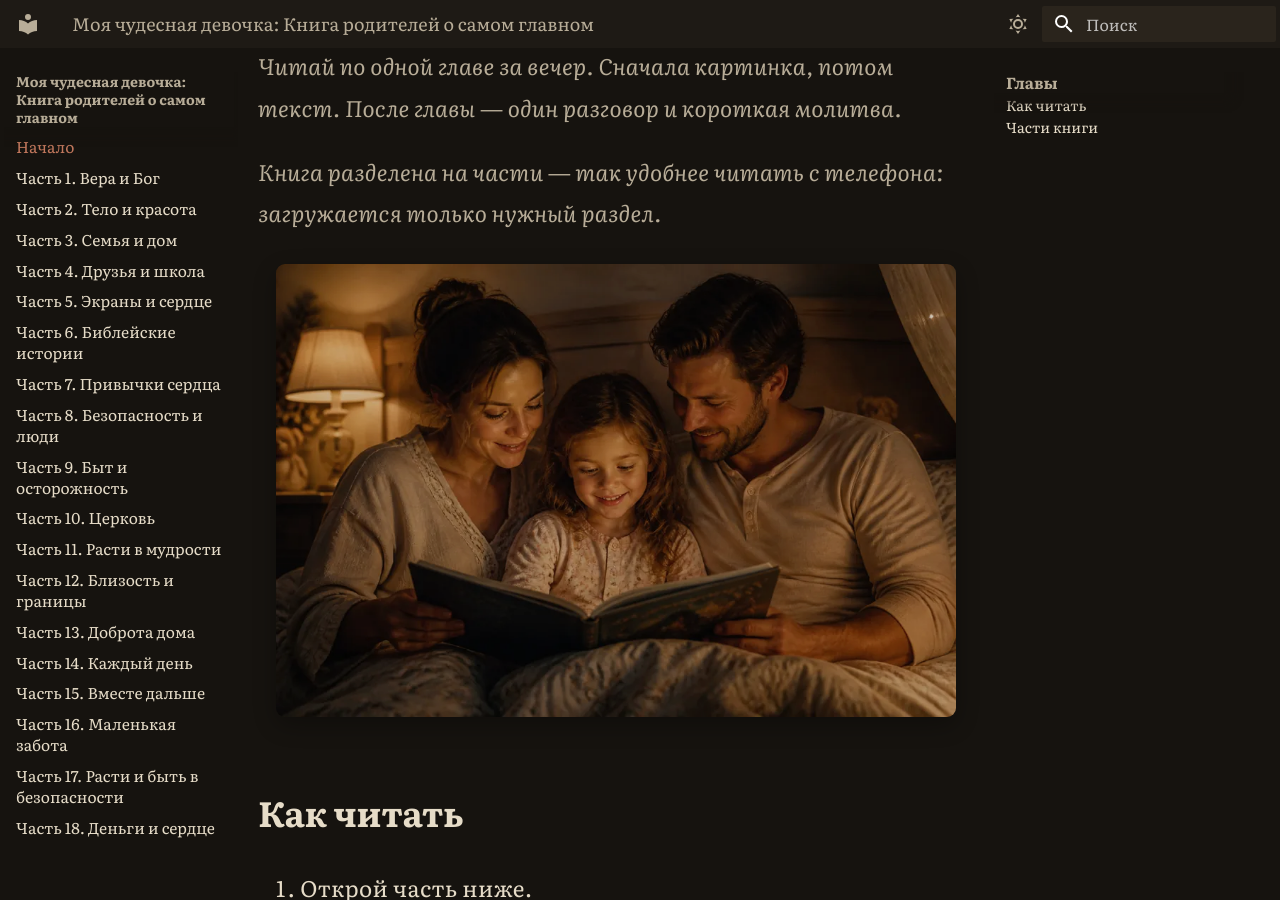
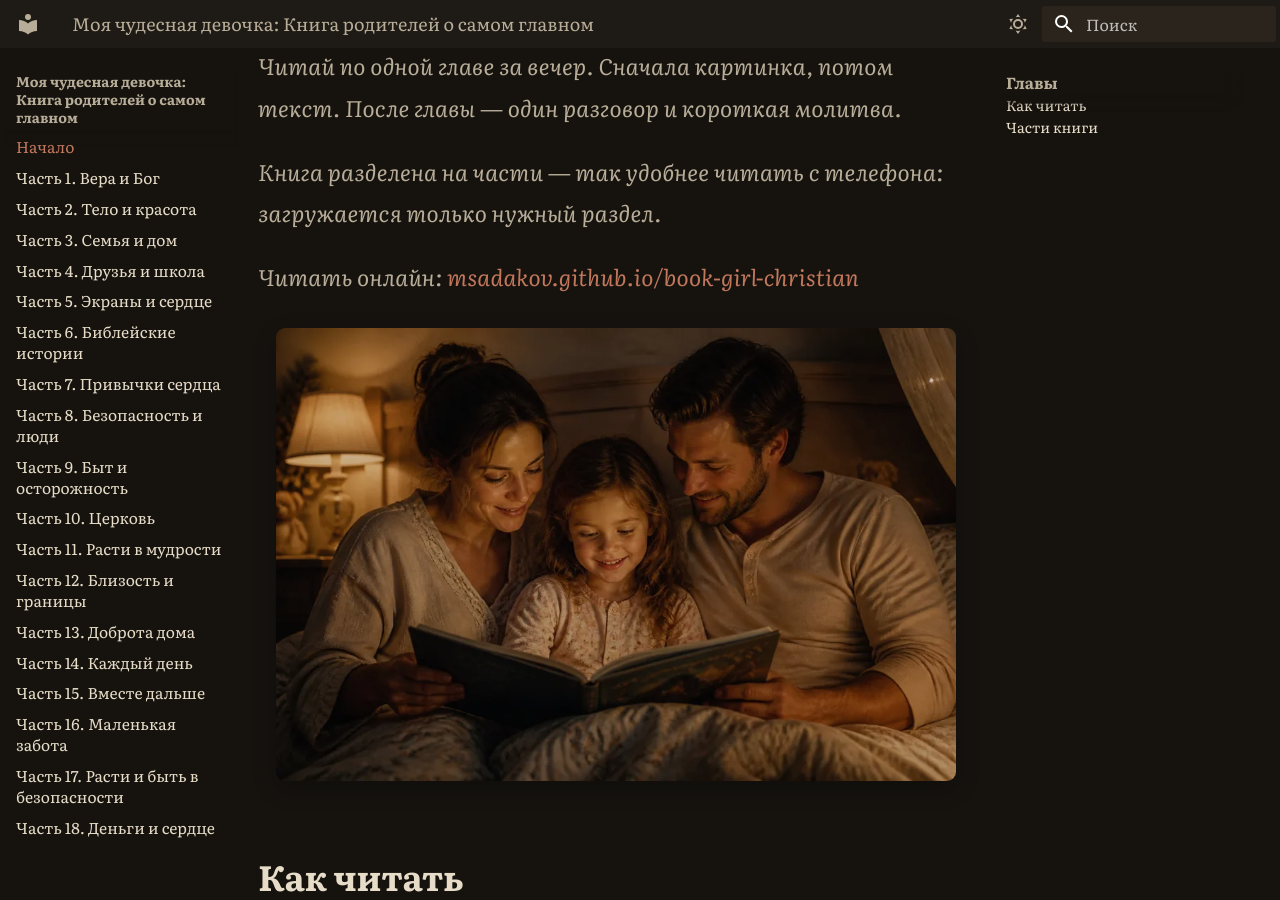
Before and after one commit to msadakov/book-girl-christian, an MkDocs documentation site: the page built from docs/index.md, in a window 1280 px wide and 900 px high, scrolled down 434 px. Built offline with MkDocs 1.6.1 and Material for MkDocs 9.7.7, drawn with Linux system fonts in a browser that asks for light colours.

Commit message:
docs: добавить ссылку на GitHub Pages в описание
Co-authored-by: Cursor <cursoragent@cursor.com>

```diff
--- a/docs/index.md
+++ b/docs/index.md
@@ -7,6 +7,8 @@ title: "Моя чудесная девочка: Книга родителей о
 *Читай по одной главе за вечер. Сначала картинка, потом текст. После главы — один разговор и короткая молитва.*
 
 *Книга разделена на части — так удобнее читать с телефона: загружается только нужный раздел.*
+
+*Читать онлайн: [msadakov.github.io/book-girl-christian](https://msadakov.github.io/book-girl-christian/)*
 
 ![Вступление](illustrations/cover.webp){ loading=lazy }
 
```
